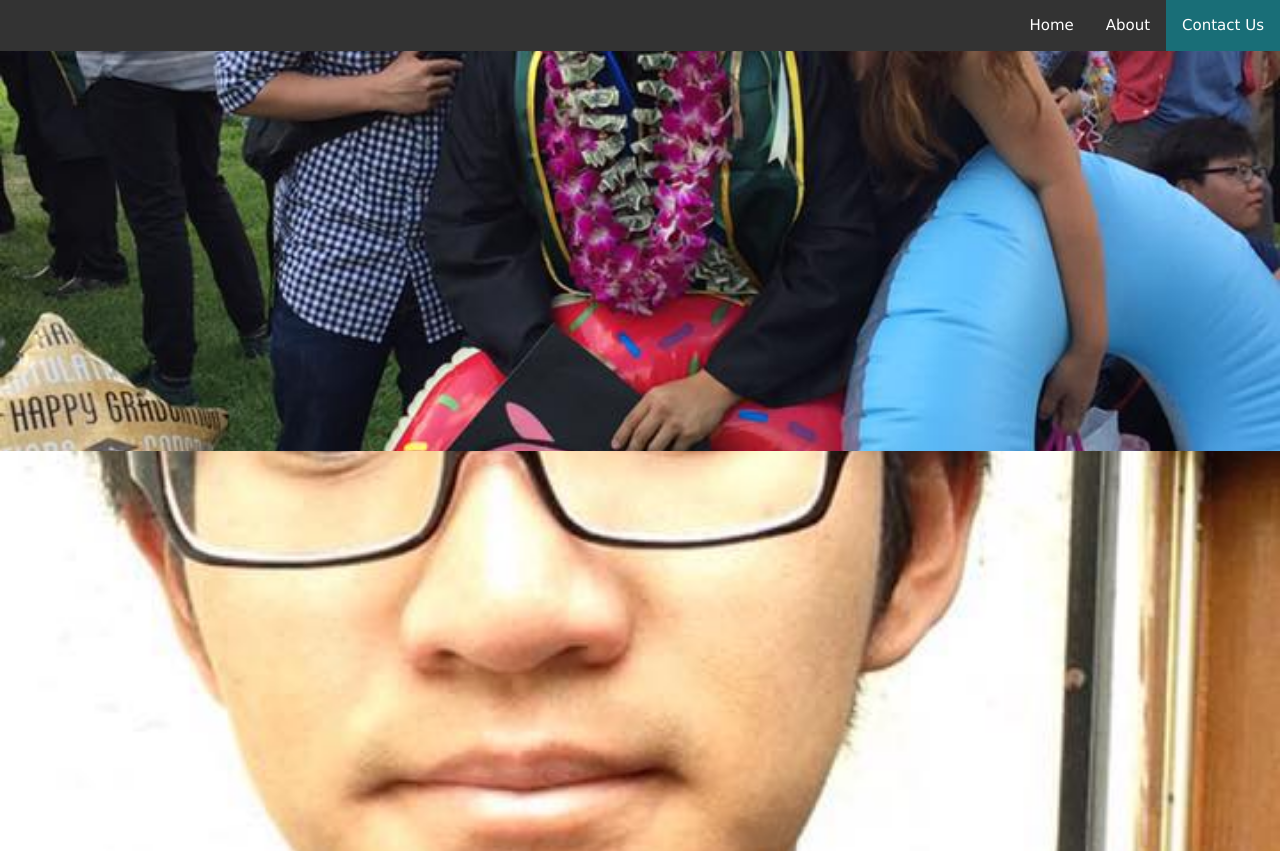
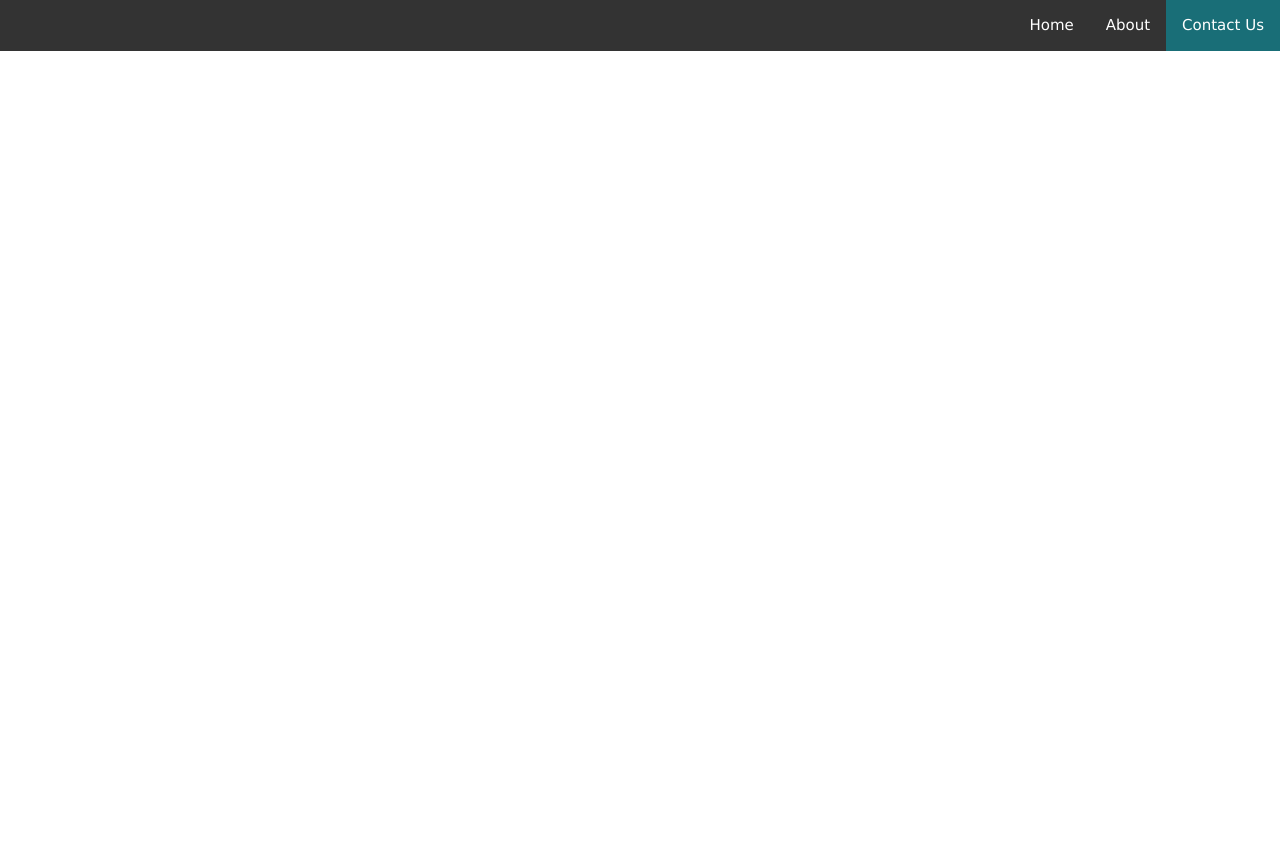
Before and after one commit to wesleylang/WeSlangDevelopment, a plain HTML site: page contact.html in a window 1280 px wide. After the commit the page ends 800 px from the top, so only its background shows below. Drawn offline with nearby package versions, Linux system fonts and the light colour scheme.

Commit message:
contact changes

```diff
--- a/contact.html
+++ b/contact.html
@@ -27,7 +27,6 @@
             }
 
 
-
             /* Change the color of links on hover */
             .topnav a:hover {
                 background-color: #ddd;
@@ -38,36 +37,6 @@
                 background-color: #196E77;
                 color: white;
             }
-
-            /* Create a Parallax Effect */
-			.bgimg-1, .bgimg-2, .bgimg-3 {
-			    background-attachment: fixed;
-			    background-position: center;
-			    background-repeat: no-repeat;
-			    background-size: cover;
-			}
-
-			/* Turn off parallax scrolling for tablets and phones. Increase the pixels if needed */
-			@media only screen and (max-device-width: 1024px) {
-			    .bigimg-1, .bgimg-2, .bgimg-3 {
-			        background-attachment: scroll;
-			    }
-			}
-
-			.bgimg-1 {
-			    background-image: url('/images/TemporaryLogoBig.jpg');
-			    min-height: 100%;
-			}
-
-			.bgimg-2 {
-			    background-image: url("/images/19366110_1383108398440971_4752910610074933755_n.jpg");
-			    min-height: 400px;
-			}
-
-			.bgimg-3 {
-			    background-image: url("/images/11659293_10153099635599005_7780664541875081599_n.jpg");
-			    min-height: 400px;
-			}
 
         </style>
 	</head>
```
